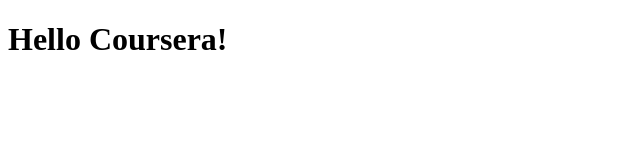
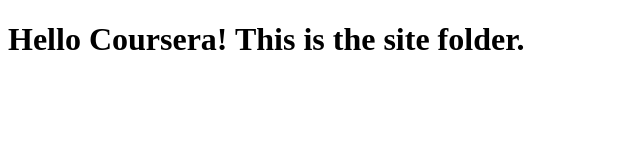
Before and after one commit to joshuakladivo/coursera-test, a plain HTML site: page site/index.html in a window 1280 px wide. Shown: the whole page, without its empty margins (0-640 px from the left). Drawn offline with Linux system fonts and the light colour scheme.

Commit message:
Update index.html

```diff
--- a/site/index.html
+++ b/site/index.html
@@ -4,6 +4,6 @@
 	<title>Hello Coursera!</title>
 </head>
 <body>
-<h1>Hello Coursera!</h1>
+<h1>Hello Coursera!  This is the site folder.</h1>
 </body>
 </html>
```
